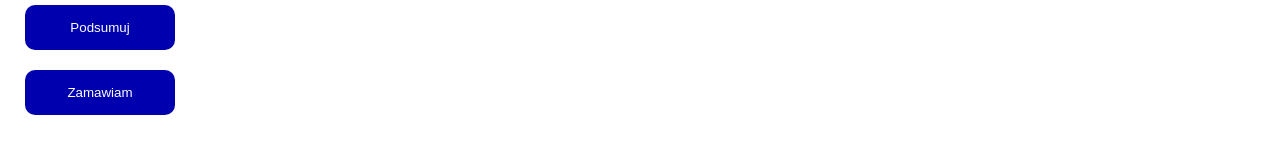
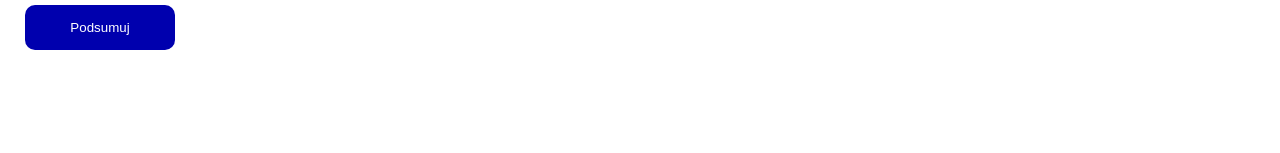
Before and after one commit to marcinoles87/my-app2, a React (Create React App) app: page /zamowienie in a window 1280 px wide. Shown: the part 391-544 px from the top of the page. Built offline with nearby package versions, Linux system fonts and the light colour scheme.

Commit message:
add code

```diff
--- a/src/pages/Zamowienie.jsx
+++ b/src/pages/Zamowienie.jsx
@@ -4,6 +4,7 @@ import { Link  } from 'react-router'
 function Zamowienie({koszyk,allPrice,setallPrice,setKoszyk,kodRabatowy,setKodRabatowy}) {
 
 const [wartoscZamowienia , setWartoscZamowienia] = useState('')
+const [zamawiamFlag , setZamawiamFlag] = useState(false)
 
     let wartosc = Math.round(allPrice-(allPrice*20/100)).toFixed(2)
 
@@ -16,6 +17,7 @@ const handleSum = () =>{
 
 
        setallPrice( suma.reduce( (prev,current) => prev + Number(current.cena) ,0).toFixed(2))
+       setZamawiamFlag(true)
 
 }
 
@@ -68,7 +70,8 @@ const handleKodRabatowy = () =>{
         <p>Ilość produktów : {koszyk.length}</p>
         <p className='zamowienie-wartosc'>Wartość zamówienia : {Math.round(allPrice-(allPrice*20/100)).toFixed(2)} pln </p>
         <button id='podsumuj' onClick={handleSum}>Podsumuj</button>
-        <button><Link to={'/formularz'}>Zamawiam</Link></button>
+        {zamawiamFlag ? <button><Link to={'/formularz'}>Zamawiam</Link></button> : ''}
+
 
     </div>
 
```
